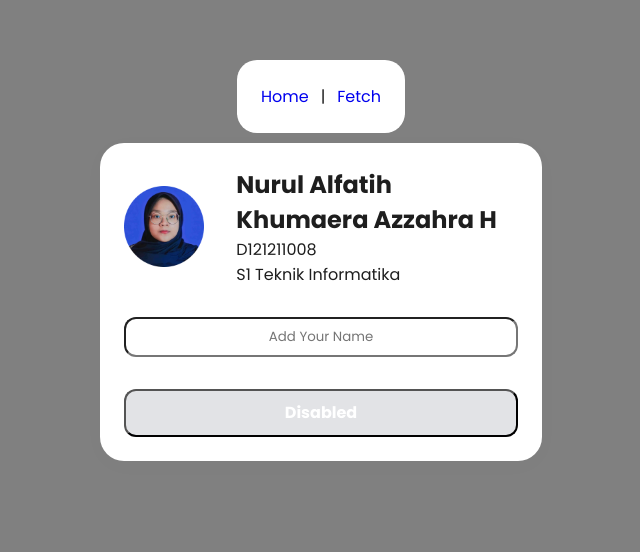
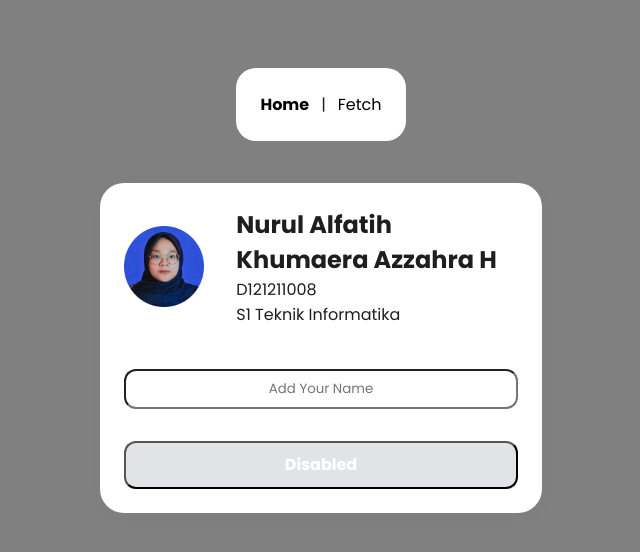
Before and after one commit to nurulalfatih/task-input-field, a Next.js app: page / in a window 1280 px wide. Shown: the part 140-692 px from the top of the page, without its empty margins (319-959 px from the left). Built offline with nearby package versions, Linux system fonts and the light colour scheme.

Commit message:
fetching dengan API

```diff
--- a/src/app/layout.js
+++ b/src/app/layout.js
@@ -13,7 +13,6 @@
         <Navbar/>
         {children}
       </body>
-
     </html>
   )
 }
--- a/src/app/page.js
+++ b/src/app/page.js
@@ -5,7 +5,6 @@
 import "@styles/home.css"
 
 export default function Home() {
-
   const [input, setInput] = useState('')
   const [nama, setNama] = useState('Nurul Alfatih Khumaera Azzahra H')
   const [kosong, setKosong] = useState('true')
@@ -62,7 +61,7 @@
         </div>
         <div className="cta">
           <input
-            placeholder='Add Your Name'
+            style={{marginTop: '12px'}} placeholder='Add Your Name'
             onInput={(val) => handlerInput(val.target.value)}
             onKeyDown={(value) => {
               enterButton(value)
--- a/src/component/navbar/navbar.css
+++ b/src/component/navbar/navbar.css
@@ -1,4 +1,3 @@
-
 .navbar-container{
     display: flex;
     flex-direction: row;
@@ -15,5 +14,9 @@
 }
 
 .active {
-    color: aqua;
+    color: black;
+    font-size: 16px;
+    font-style: normal;
+    font-weight: 700;
+    line-height: normal;
 }
--- a/src/component/navbar/navbar.js
+++ b/src/component/navbar/navbar.js
@@ -9,13 +9,13 @@
     const pathname = usePathname()
     return (
         <div className="navbar-container">
-            <Link classname={'navbar-text ${pathname === "/" ? "active" : "default"}'} href="/">
+            <Link className={`navbar-text ${pathname === "/" ? 'active' : 'default'}`} href="/">
                 Home
             </Link>
 
             <p>|</p>
 
-            <Link classname={'link ${pathname === "/diary" ? "active" : ""}'} href="/diary">
+            <Link className={`navbar-link ${pathname === "/diary" ? 'active' : 'default'}`} href="/diary">
                 Fetch
             </Link>
         </div>
--- /dev/null
+++ b/src/styles/diarypost.css
@@ -0,0 +1,3 @@
+.diary-post-container{
+
+}
--- a/src/styles/global.css
+++ b/src/styles/global.css
@@ -16,5 +16,8 @@
     align-items: center;
     justify-content: center;
     background-color: gray;
-    /* row-gap: 32px; */
+    row-gap: 32px;
+
+    padding-top: 60px;
+    overflow-x: hidden;
   }
--- a/src/styles/home.css
+++ b/src/styles/home.css
@@ -3,13 +3,13 @@
   font-family: Poppins;
 }
 
-h1 {
+h1{
   font-weight: 700;
   font-size: 24px;
   line-height: normal;
 }
 
-p {
+p{
   font-weight: 400;
   font-size: 16px;
   line-height: normal;
@@ -55,7 +55,7 @@
   display: flex;
   flex-direction: column;
   align-items: flex-start;
-  gap: 12px;
+  gap: 4px;
   flex: 1 0 0;
 }
 
```
Also changed, not shown: src/app/diary/judul/[isi_diary]/page.js (added, +12 -0 lines), src/app/diary/page.js (+14 -12 lines).
